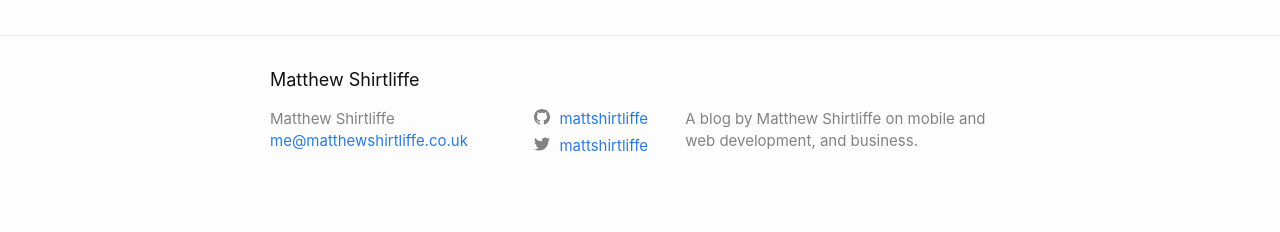
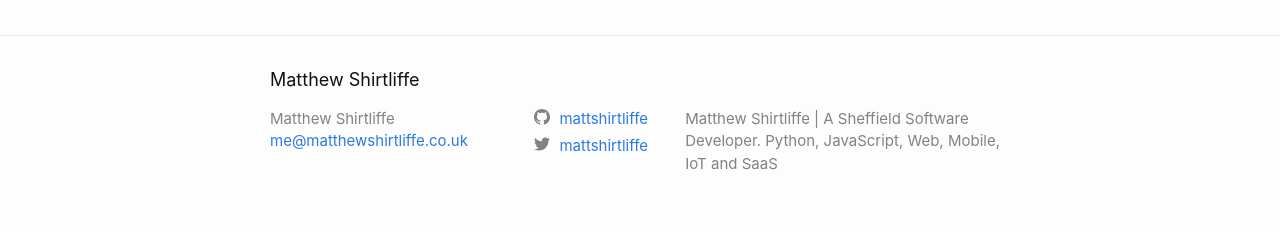
Before and after one commit to mattshirtliffe/mattshirtliffe.github.io, a Jekyll site: the page built from index.md, in a window 1280 px wide. Shown: the part 1479-1711 px from the top of the page. Built offline with Jekyll 4.4.1, drawn with Linux system fonts in a browser that asks for light colours.

Commit message:
Update _config.yml

```diff
--- a/_config.yml
+++ b/_config.yml
@@ -4,7 +4,7 @@ tag: Browser, Editor and Terminal
 # header-img: img/home-bg.jpg
 email: me@matthewshirtliffe.co.uk
 copyright_name: Matthew Shirtliffe
-description: "A blog by Matthew Shirtliffe on mobile and web development, and business."
+description: "Matthew Shirtliffe | A Sheffield Software Developer. Python, JavaScript, Web, Mobile, IoT and SaaS"
 baseurl: ""
 url: "https://matthewshirtliffe.co.uk"
 twitter_username: mattshirtliffe
```
